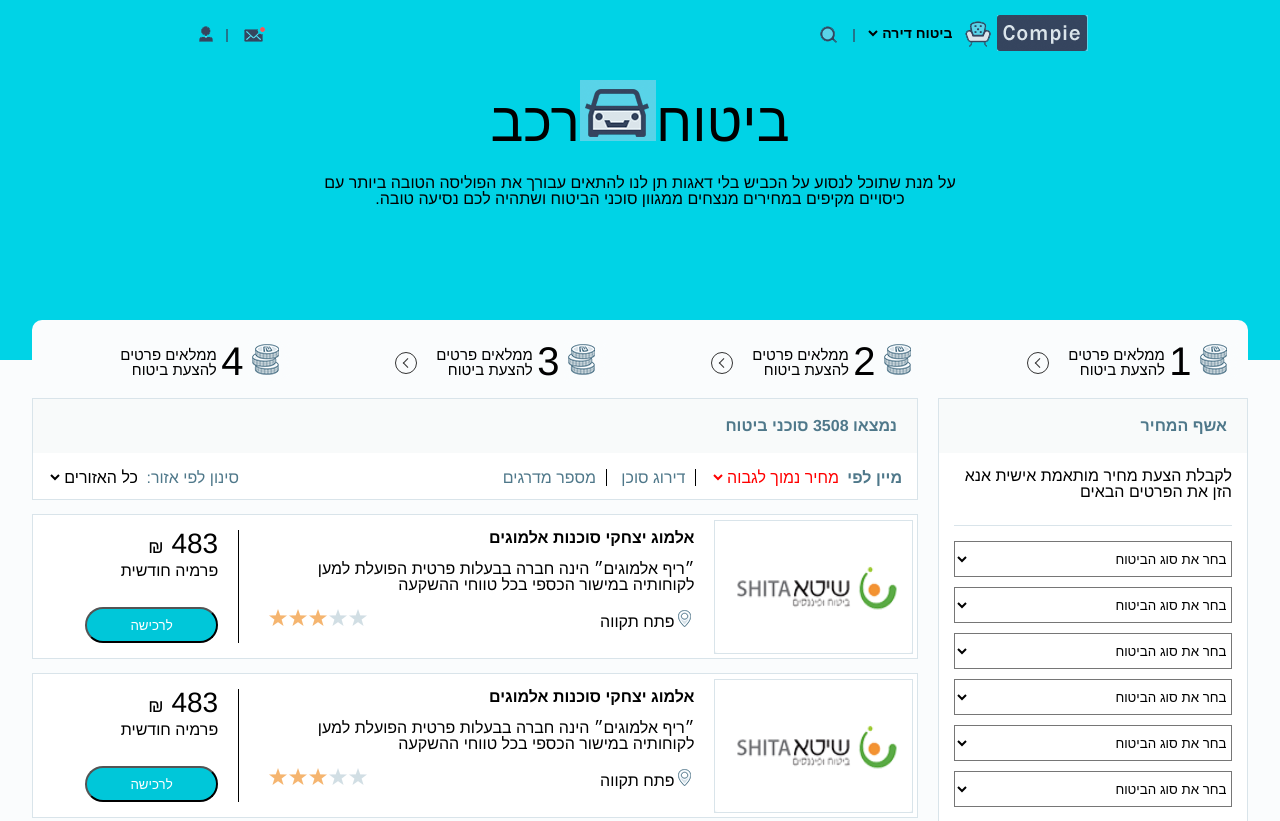
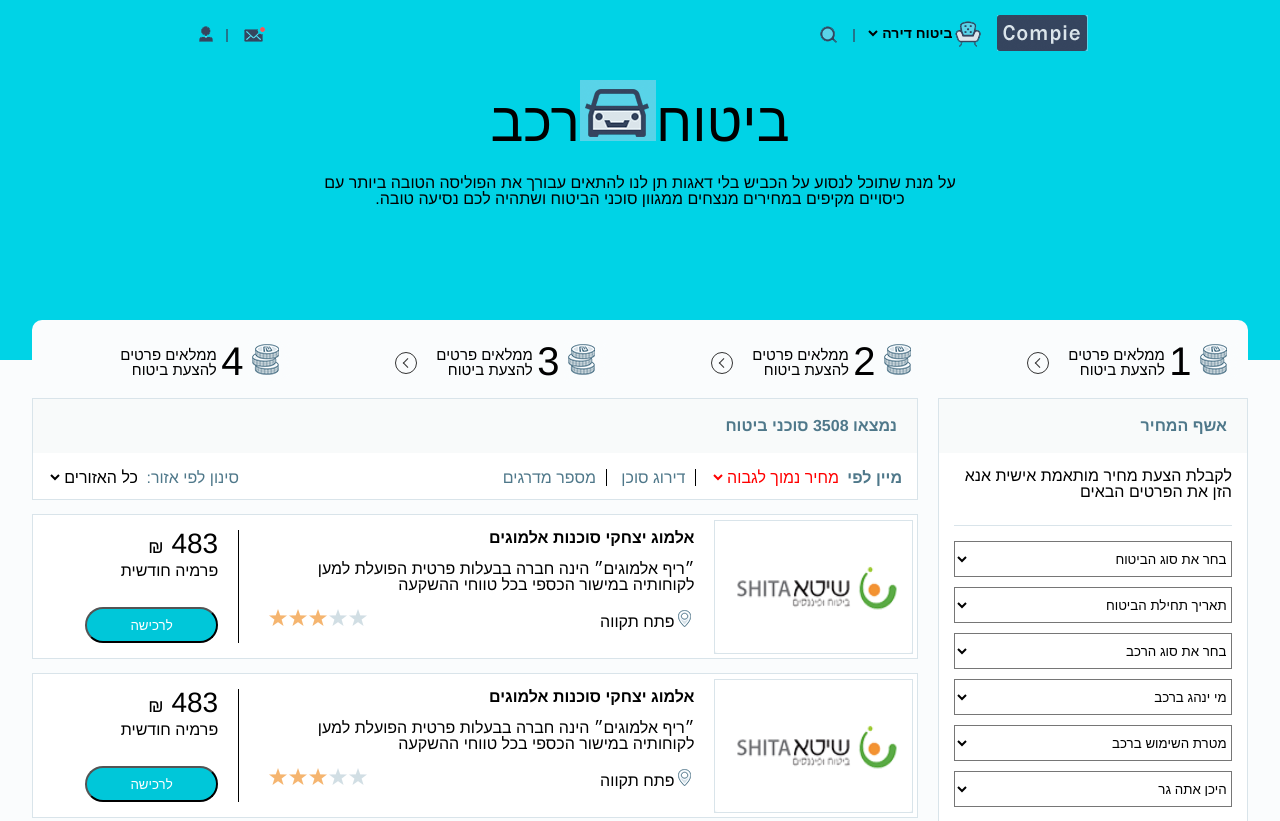
Before and after one commit to maoz26/sass, a website built with webpack: page index.html in a window 1280 px wide. Shown: the top 821 px of the page. Built offline with nearby package versions, Linux system fonts and the light colour scheme.

Commit message:
minor bug fixed2

```diff
--- a/index.html
+++ b/index.html
@@ -12,16 +12,17 @@
         <div id="topbar">
             <div id="rightTopBar">
                 <div><img src="images/logo.png"></div>
-                <div>
-                    <img src="images/caoch.png">
+                <form>
+                    <label><img src="images/caoch.png">
                         <select id="insurance">
                             <option value="">ביטוח דירה</option>
                             <option value="">1</option>
                             <option value="">2</option>
                             <option value="">3</option>
                         </select>
+                    </label>
                     <img src="images/verticalLine.png">
-                </div>
+                </form>
                 <div><img src="images/search.png"></div>
             </div>
             <div id="leftTopBar">
@@ -93,31 +94,31 @@
                                 <option value="">3</option>
                         </select></label>
                         <label><select>
-                            <option value="">בחר את סוג הביטוח</option>
+                            <option value="">תאריך תחילת הביטוח</option>
                             <option value="">1</option>
                             <option value="">2</option>
                             <option value="">3</option>
                         </select></label>
                         <label><select>
-                            <option value="">בחר את סוג הביטוח</option>
+                            <option value="">בחר את סוג הרכב</option>
                             <option value="">1</option>
                             <option value="">2</option>
                             <option value="">3</option>
                         </select></label>
                         <label><select>
-                            <option value="">בחר את סוג הביטוח</option>
+                            <option value="">מי ינהג ברכב</option>
                             <option value="">1</option>
                             <option value="">2</option>
                             <option value="">3</option>
                         </select></label>
                         <label><select>
-                            <option value="">בחר את סוג הביטוח</option>
+                            <option value="">מטרת השימוש ברכב</option>
                             <option value="">1</option>
                             <option value="">2</option>
                             <option value="">3</option>
                         </select></label>
                         <label><select>
-                            <option value="">בחר את סוג הביטוח</option>
+                            <option value="">היכן אתה גר</option>
                             <option value="">1</option>
                             <option value="">2</option>
                             <option value="">3</option>
--- a/style.scss
+++ b/style.scss
@@ -48,6 +48,12 @@ header{
       flex-direction: row;
       float: right;
 
+      label{
+        img{
+          position:relative;
+          right:10px;
+        }
+      }
       #insurance{
         background-color: transparent;
         border: none;
@@ -449,7 +455,7 @@ footer{
 
 @media only screen and (max-width: 980px) {
   header{
-    height:240px;
+    height:200px;
 
     #introduction{
       width: 80%;
```
Also changed, not shown: style.css, 1 other file. Lines whose indentation alone changed are shown as unchanged.
